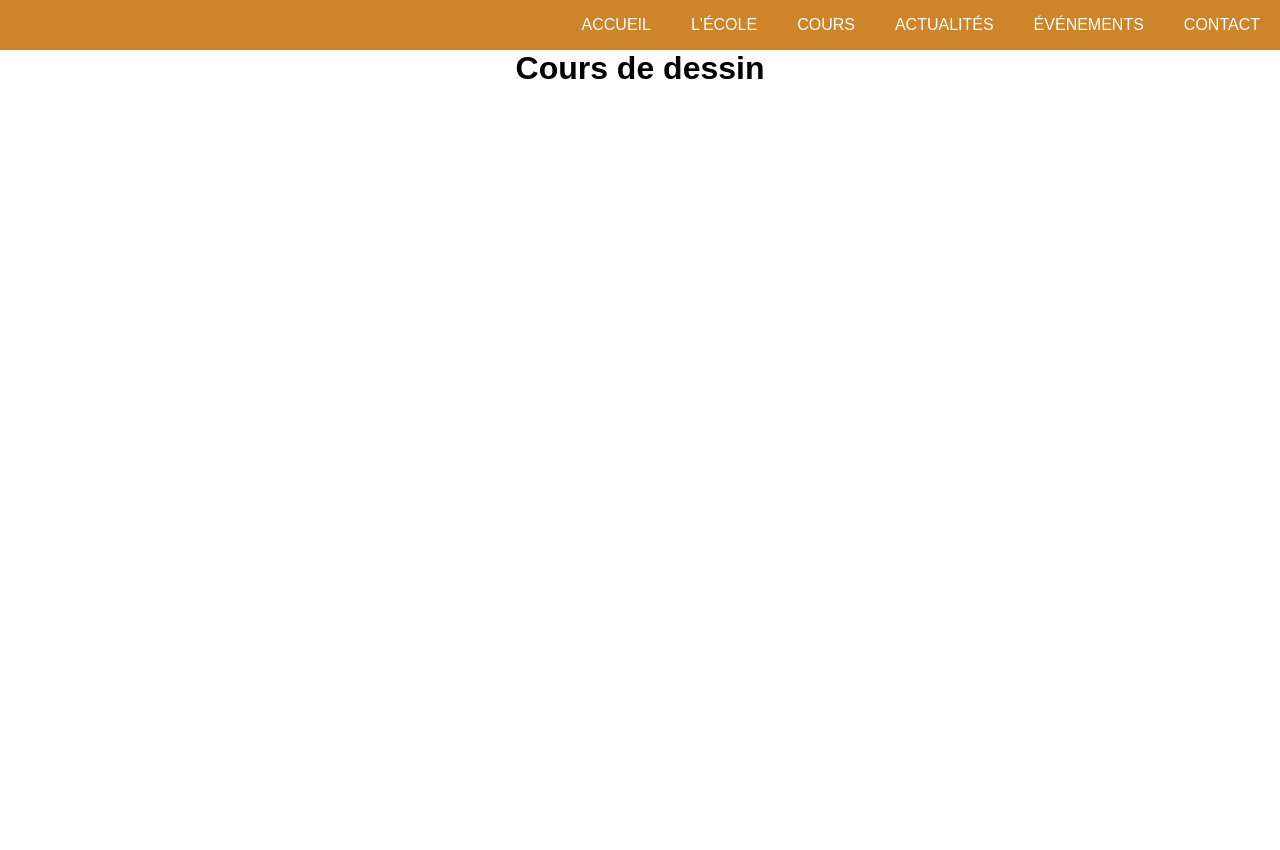
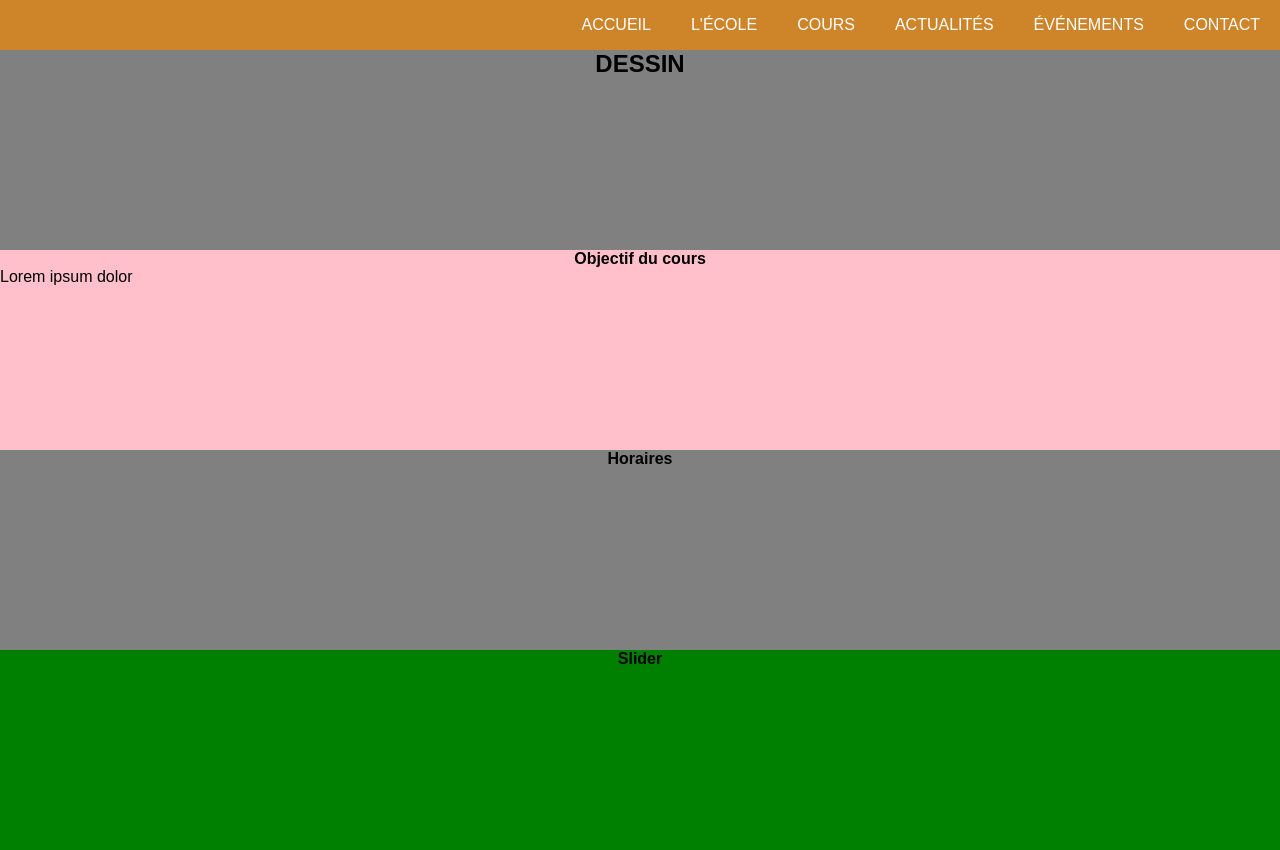
Before and after one commit to MattJCand/PhpMangaProject, a PHP site: page /draw.php in a window 1280 px wide. Before the commit the page ends 79 px from the top, so only its background shows below. Run offline with PHP 8.4, Linux system fonts and the light colour scheme; some libraries are stand-ins or nearby versions.

Commit message:
AddBlocksCours

```diff
--- a/asset/css/cours.css
+++ b/asset/css/cours.css
@@ -1,4 +1,34 @@
 // DESKTOP
+
+.bannerCours{
+  display: flex;
+  flex-direction: row;
+  justify-content: center;
+  height: 200px;
+  width: 100%;
+  background-color: red;
+}
+
+.contentCours{
+  height: 200px;
+  width: 100%;
+  background-color:pink;
+}
+
+.horaireCours{
+  height: 200px;
+  width: 100%;
+  columns: row;
+  background-color: grey;
+}
+
+.SliderCours{
+  height: 200px;
+   width: 100%;
+  columns: row;
+  background-color: green;
+}
+
 
 // TABLETTE
 
--- a/asset/css/style.css
+++ b/asset/css/style.css
@@ -7,3 +7,7 @@
 @import url('galerie.css');
 @import url('partner.css');
 @import url('contact.css');
+
+.align{
+  text-align: center;
+}
--- a/draw.php
+++ b/draw.php
@@ -1,6 +1,32 @@
 
 <?php include "templates/header.php"; ?>
 
-<h1>Cours de dessin</h1>
+<section>
+  <div class="horaireCours">
+    <h1 class="align">DESSIN</h1>
+  </div>
+</section>
+
+<section class="descriptionCours">
+  <div class="contentCours">
+    <h4 class="align">Objectif du cours</h4>
+    <p>Lorem ipsum dolor </p>
+  </div>
+</section>
+
+<section class="horaireCours">
+  <div>
+    <h4 class="align">Horaires</h4>
+  </div>
+</section>
+
+<section class="SliderCours">
+  <div>
+    <h4 class="align">Slider</h4>
+  </div>
+</section>
+
+
+
 
 <?php include "templates/footer.php"; ?>
--- a/index.php
+++ b/index.php
@@ -16,10 +16,10 @@
 
 <section id="social">
   <h4>Actualités</h4>
-  <div id="actu">
+  <!-- <div id="actu">
     <div id="fb-root"></div>
     <div class="fb-page" data-href="https://www.facebook.com/planete.manga.muret/" data-tabs="timeline" data-width="500" data-height="400" data-small-header="false" data-adapt-container-width="true" data-hide-cover="false" data-show-facepile="false"><blockquote cite="https://www.facebook.com/planete.manga.muret/" class="fb-xfbml-parse-ignore"><a href="https://www.facebook.com/planete.manga.muret/">Planète Manga</a></blockquote></div>
-  </div>
+  </div> -->
   <h4>Partenaires</h4>
   <div id="partner"></div>
 </section>
```
Also changed, not shown: japan.php (+25 -1 lines), manga.php (+25 -1 lines).
